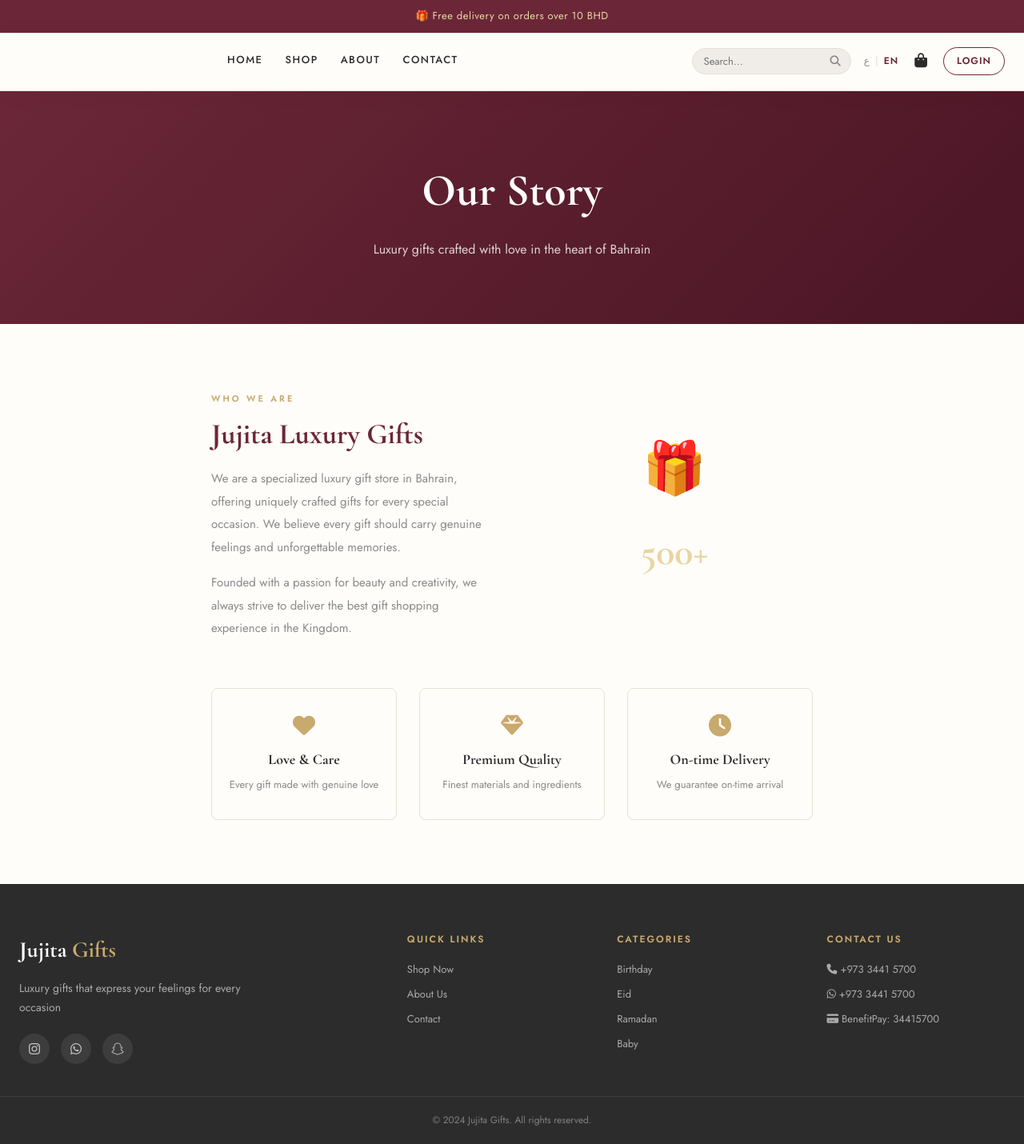
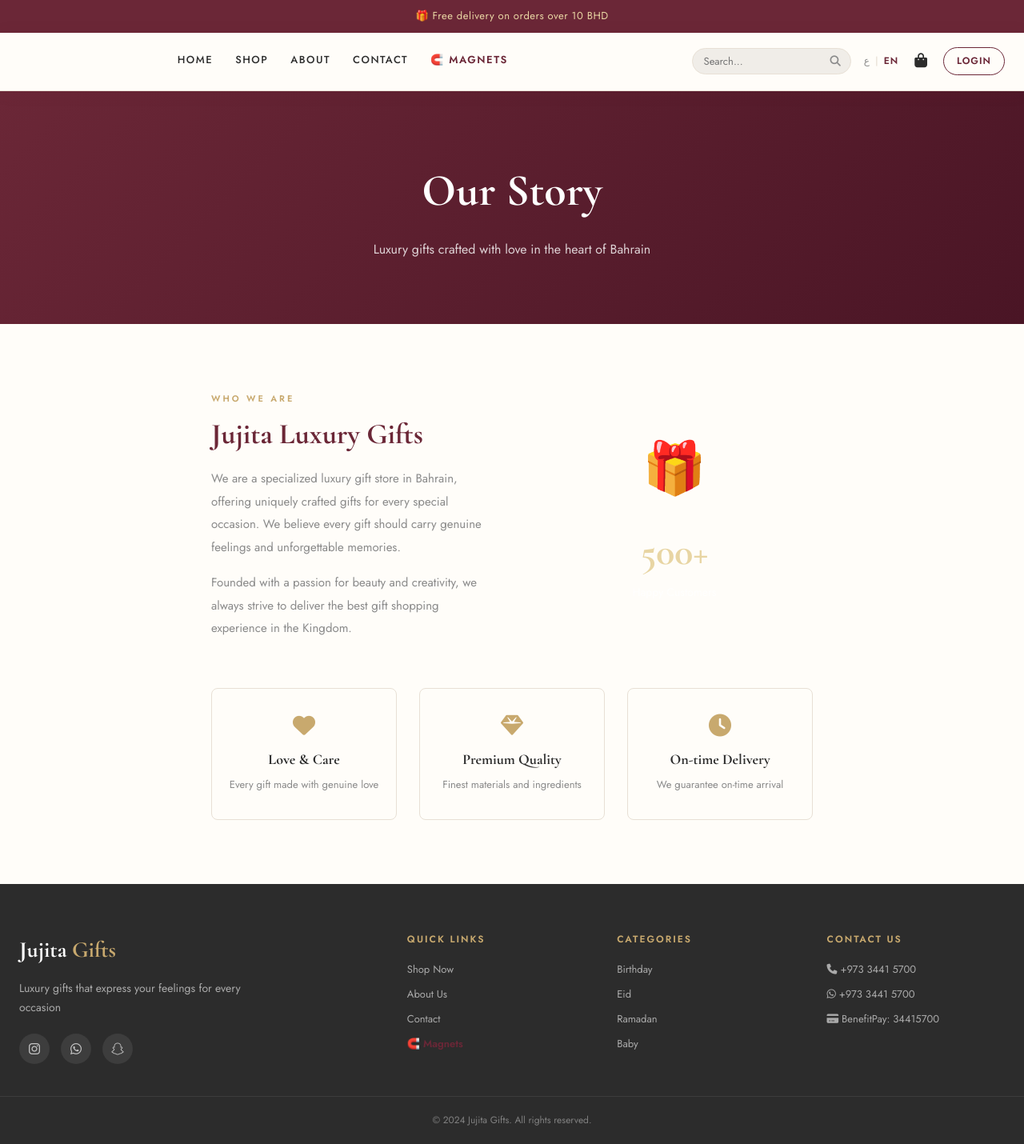
Before and after one commit to fatimax225/jujitsu-store, a Flask app: page /about in a window 1280 px wide. Shown: the whole page at 80% size. Run offline with Flask 3, Linux system fonts and the light colour scheme.

Commit message:
Update base.html

```diff
--- a/templates/base.html
+++ b/templates/base.html
@@ -8,16 +8,7 @@
     <link href="https://fonts.googleapis.com/css2?family=Cormorant+Garamond:wght@300;400;600;700&family=Jost:wght@300;400;500;600&family=Noto+Naskh+Arabic:wght@400;500;600&display=swap" rel="stylesheet">
     <link rel="stylesheet" href="https://cdnjs.cloudflare.com/ajax/libs/font-awesome/6.4.0/css/all.min.css">
     <link rel="stylesheet" href="{{ url_for('static', filename='css/main.css') }}">
-    {% block extra_css %}  {% endblock %}
-    <!-- Google tag (gtag.js) -->
-<script async src="https://www.googletagmanager.com/gtag/js?id=G-CEBSG51VCN"></script>
-<script>
-  window.dataLayer = window.dataLayer || [];
-  function gtag(){dataLayer.push(arguments);}
-  gtag('js', new Date());
-
-  gtag('config', 'G-CEBSG51VCN');
-</script>
+    {% block extra_css %}{% endblock %}
 </head>
 <body class="lang-{{ lang }}">
 
@@ -39,6 +30,9 @@
             <a href="{{ url_for('products') }}">{{ 'المنتجات' if lang == 'ar' else 'Shop' }}</a>
             <a href="{{ url_for('about') }}">{{ 'عن المتجر' if lang == 'ar' else 'About' }}</a>
             <a href="{{ url_for('contact') }}">{{ 'تواصل معنا' if lang == 'ar' else 'Contact' }}</a>
+            <a href="{{ url_for('magnets') }}" style="color:var(--burgundy);font-weight:600;">
+                🧲 {{ 'مغناطيس' if lang == 'ar' else 'Magnets' }}
+            </a>
         </div>
 
         <div class="nav-actions">
@@ -86,6 +80,7 @@
         <a href="{{ url_for('products') }}">{{ 'المنتجات' if lang == 'ar' else 'Shop' }}</a>
         <a href="{{ url_for('about') }}">{{ 'عن المتجر' if lang == 'ar' else 'About' }}</a>
         <a href="{{ url_for('contact') }}">{{ 'تواصل معنا' if lang == 'ar' else 'Contact' }}</a>
+        <a href="{{ url_for('magnets') }}" style="color:var(--burgundy);font-weight:600;">🧲 {{ 'مغناطيس' if lang == 'ar' else 'Magnets' }}</a>
         {% if not session.get('user_id') %}
         <a href="{{ url_for('login') }}">{{ 'تسجيل الدخول' if lang == 'ar' else 'Login' }}</a>
         <a href="{{ url_for('register') }}">{{ 'إنشاء حساب' if lang == 'ar' else 'Register' }}</a>
@@ -129,6 +124,9 @@
             <a href="{{ url_for('products') }}">{{ 'تسوّق الآن' if lang == 'ar' else 'Shop Now' }}</a>
             <a href="{{ url_for('about') }}">{{ 'عن المتجر' if lang == 'ar' else 'About Us' }}</a>
             <a href="{{ url_for('contact') }}">{{ 'تواصل معنا' if lang == 'ar' else 'Contact' }}</a>
+            <a href="{{ url_for('magnets') }}" style="color:var(--burgundy);font-weight:600;">
+                🧲 {{ 'مغناطيس' if lang == 'ar' else 'Magnets' }}
+            </a>
         </div>
         <div class="footer-col">
             <h4>{{ 'الفئات' if lang == 'ar' else 'Categories' }}</h4>
```
